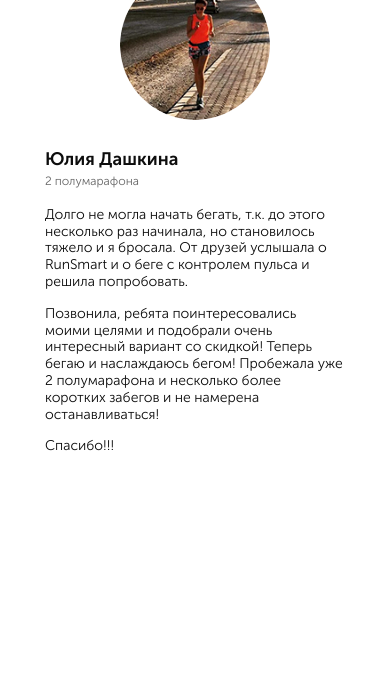
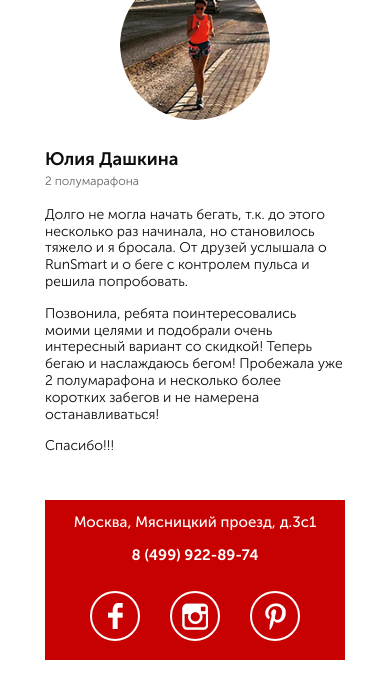
Before and after one commit to AfoninSergey/Pulsometers, a website: page index.html in a window 390 px wide. Shown: the part 6665-7363 px from the top of the page. Before the commit the page ends 7165 px from the top, so only its background shows below. Drawn offline with nearby package versions, Linux system fonts and the light colour scheme.

Commit message:
Added and adapted Footer (Map) section

```diff
--- a/index.html
+++ b/index.html
@@ -1008,6 +1008,54 @@
                 </ul>
             </div>
         </section>
+        <footer class="footer">
+            <!-- <iframe
+                src="https://www.google.com/maps/embed?pb=!1m18!1m12!1m3!1d2244.3358049924154!2d37.644438837387156!3d55.770039432509506!2m3!1f0!2f0!3f0!3m2!1i1024!2i768!4f13.1!3m3!1m2!1s0x46b54a636edcd2ad%3A0x4c2ca101e2c8c617!2z0JzRj9GB0L3QuNGG0LrQuNC5INC_0YAt0LQsIDQvMywg0JzQvtGB0LrQstCwLCAxMDcwNzg!5e0!3m2!1sru!2sru!4v1698054705197!5m2!1sru!2sru"
+                width="100%"
+                height="100%"
+                style="border: 0"
+                allowfullscreen=""
+                loading="lazy"
+                referrerpolicy="no-referrer-when-downgrade"
+            ></iframe> -->
+            <script
+                type="text/javascript"
+                charset="utf-8"
+                async
+                src="https://api-maps.yandex.ru/services/constructor/1.0/js/?um=constructor%3A125b5780452d911e0ed1f385aac860e897d1ca30af7bb4ab15f3e3a979f94c7b&amp;width=100%25&amp;height=100%&amp;lang=ru_RU&amp;scroll=false"
+            ></script>
+            <div class="footer__contacts">
+                <address class="footer__address">
+                    Москва, Мясницкий проезд, д.3с1
+                </address>
+                <a class="footer__phone" href="tel:+4999228974"
+                    >8 (499) 922-89-74</a
+                >
+                <ul class="footer__social">
+                    <li>
+                        <a href="#"
+                            ><img
+                                src="img/icons/facebook_icon.png"
+                                alt="facebook_icon"
+                        /></a>
+                    </li>
+                    <li>
+                        <a href="#"
+                            ><img
+                                src="img/icons/instagram_icon.png"
+                                alt="instagram_icon"
+                        /></a>
+                    </li>
+                    <li>
+                        <a href="#"
+                            ><img
+                                src="img/icons/pinterest_icon.png"
+                                alt="/pinterest_icon"
+                        /></a>
+                    </li>
+                </ul>
+            </div>
+        </footer>
         <!-- SLICK
         <script src="https://code.jquery.com/jquery-1.11.0.min.js"></script>
         <script src="https://code.jquery.com/jquery-migrate-1.2.1.min.js"></script>
--- /dev/null
+++ b/sass/blocks/_footer.sass
@@ -0,0 +1,51 @@
+.footer
+    height: 630px
+    position: relative
+    &__contacts
+        position: absolute
+        top: 0
+        left: 50%
+        transform: translateX(-50%)
+        width: 460px
+        height: 270px
+        background-color: $red
+        padding: 60px 10px 50px
+        text-align: center
+    &__address
+        font-size: 20px
+        +lh
+        font-weight: 500
+        color: #ffffff
+        margin: 0
+    &__phone
+        display: block
+        margin-top: 36px
+        font-size: 20px
+        +lh
+        font-weight: 700
+        color: #ffffff
+        &:hover
+            color: #ffffff
+        &:active
+            text-decoration: none
+    &__social
+        margin: 38px 0 0
+        list-style: none
+        padding: 0
+        display: flex
+        justify-content: center
+        li
+            margin: 0 15px
+            width: 50px
+            height: 50px
+            display: flex
+            justify-content: center
+            align-items: center
+            border: 2px solid #ffffff
+            border-radius: 50%
+            img
+                transition: transform 0.1s
+            &:hover
+                border-width: 1px
+                img
+                    transform: scale(1.1)
--- /dev/null
+++ b/sass/blocks/_footer_media.sass
@@ -0,0 +1,33 @@
+@media ( max-width:  1199px)
+    .footer
+        height: 600px
+@media ( max-width:  991px)
+    .footer
+        height: 500px
+        &__contacts
+            padding: 40px 10px 30px
+            width: 420px
+            height: 230px
+        &__phone
+            margin-top: 28px
+        &__social
+            margin-top: 28px
+@media ( max-width:  767px)
+    .footer
+        height: 400px
+        &__contacts
+            padding: 30px 10px 20px
+            width: 400px
+            height: 200px
+@media ( max-width:  575px)
+    .footer
+        height: 600px
+        &__contacts
+            padding: 15px 5px 10px
+            width: 300px
+            height: 160px
+        &__address
+            font-size: 15px
+        &__phone
+            margin-top: 18px
+            font-size: 15px
--- a/sass/style.sass
+++ b/sass/style.sass
@@ -25,6 +25,8 @@
 @import 'blocks/catalog_media'
 @import 'blocks/feedback'
 @import 'blocks/feedback_media'
+@import 'blocks/footer'
+@import 'blocks/footer_media'
 
 @media ( max-width:  1199px)
     .container
```
Also changed, not shown: css/style.min.css.
